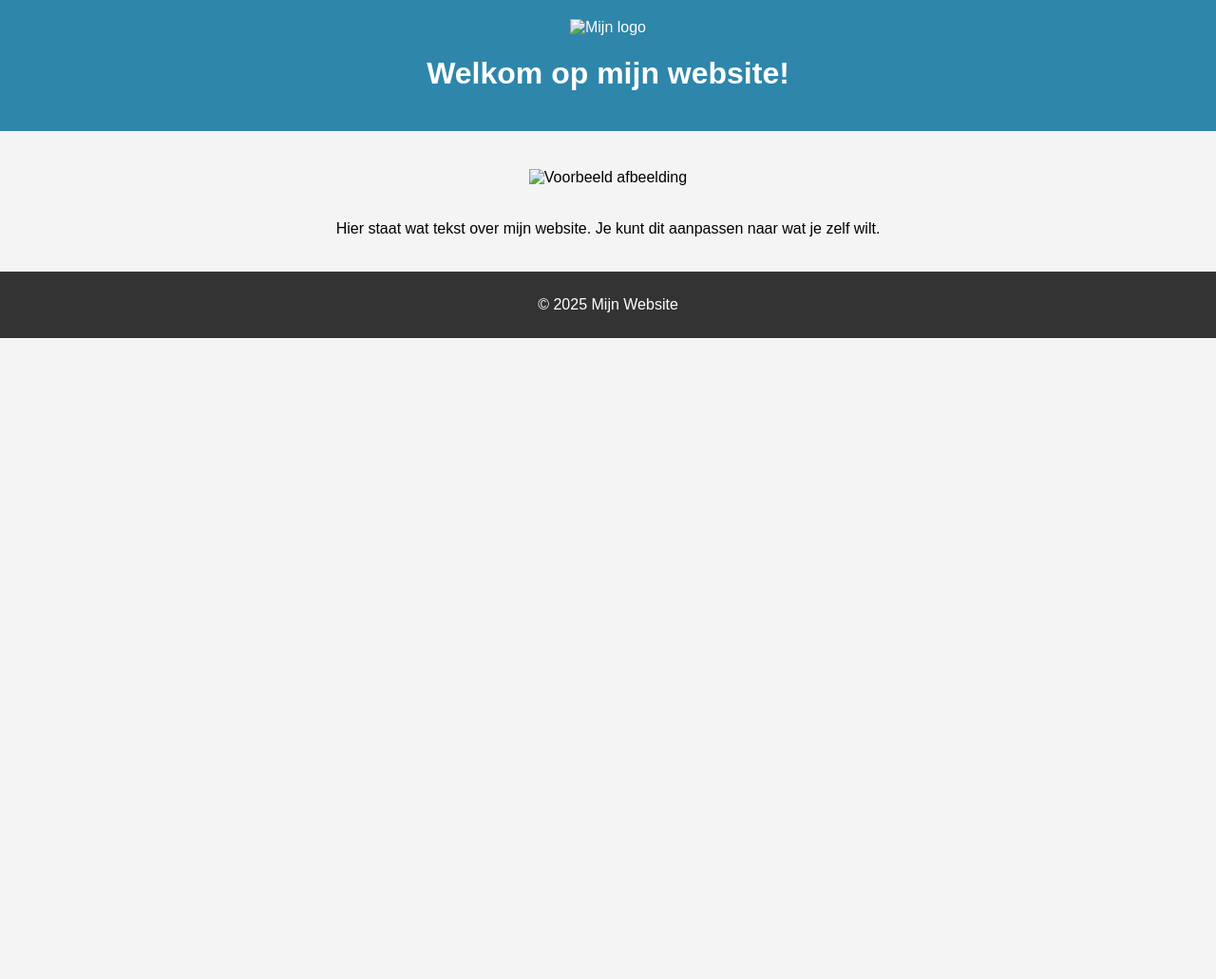
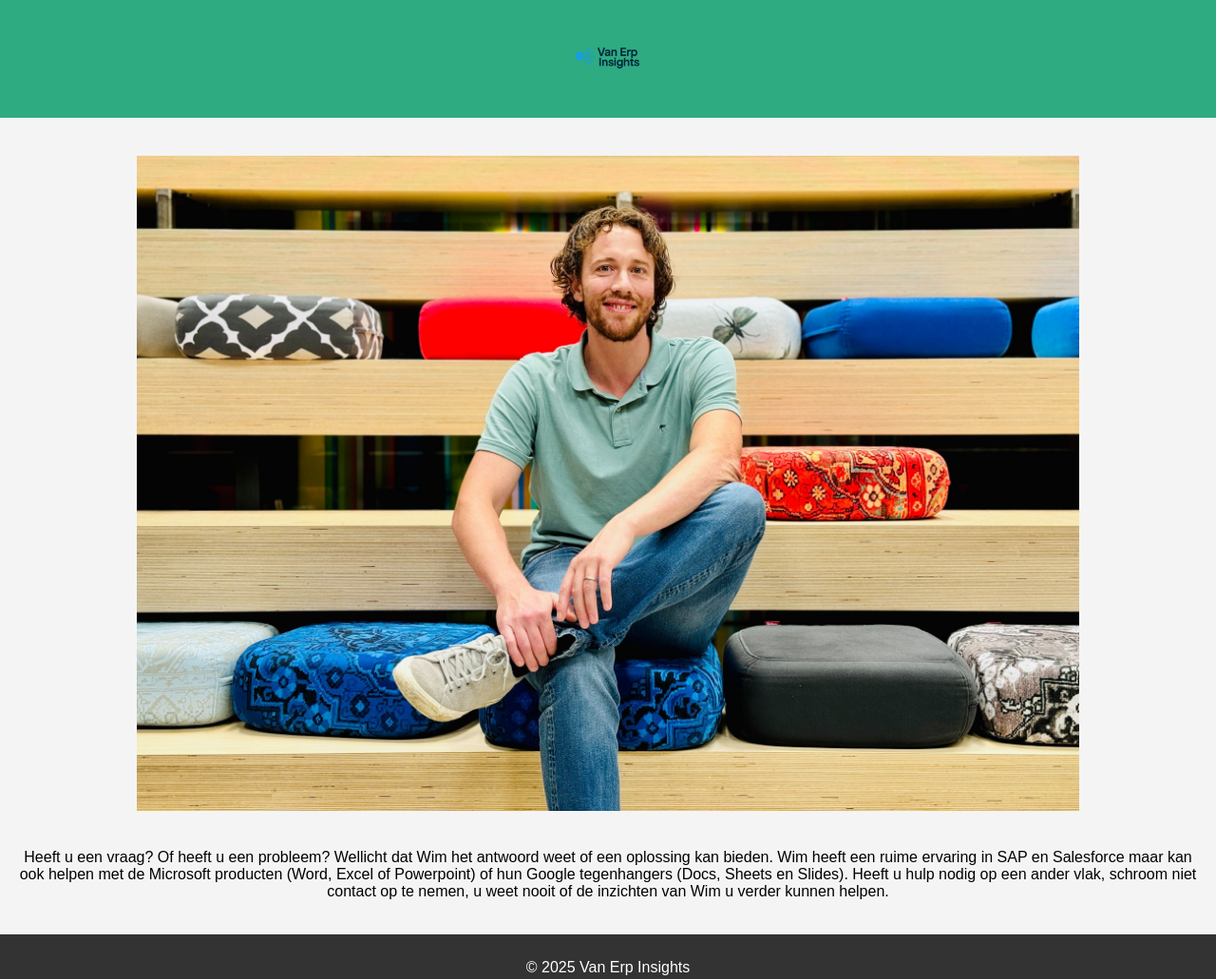
Before and after one commit to vanerpinsights/mijnwebsite, a plain HTML site: page index.html in a window 1280 px wide. Shown: the whole page at 95% size. Before the commit the page ends 800 px from the top, so only its background shows below. Drawn offline with Linux system fonts and the light colour scheme.

Commit message:
Add files via upload

```diff
--- a/index.html
+++ b/index.html
@@ -2,22 +2,22 @@
 <html lang="nl">
 <head>
   <meta charset="UTF-8">
-  <title>Mijn Website</title>
+  <title>Van Erp Insights</title>
   <link rel="stylesheet" href="style.css">
 </head>
 <body>
   <header>
-    <img src="logo.png" alt="Mijn logo" class="logo">
-    <h1>Welkom op mijn website!</h1>
+    <img src="Van Erp Insights logo.png" alt="Van Erp Insights logo" class="logo">
   </header>
 
   <main>
-    <img src="afbeelding.jpg" alt="Voorbeeld afbeelding" class="hero">
-    <p>Hier staat wat tekst over mijn website. Je kunt dit aanpassen naar wat je zelf wilt.</p>
+    <img src="Wim.jpg" alt="Wim van Erp" class="hero">
+    <p>Heeft u een vraag? Of heeft u een probleem? Wellicht dat Wim het antwoord weet of een oplossing kan bieden. Wim heeft een ruime ervaring in SAP en Salesforce maar kan ook helpen met de Microsoft producten (Word, Excel of Powerpoint) of hun Google tegenhangers (Docs, Sheets en Slides).
+Heeft u hulp nodig op een ander vlak, schroom niet contact op te nemen, u weet nooit of de inzichten van Wim u verder kunnen helpen.</p>
   </main>
 
   <footer>
-    <p>© 2025 Mijn Website</p>
+    <p>© 2025 Van Erp Insights</p>
   </footer>
 </body>
 </html>
--- a/style.css
+++ b/style.css
@@ -7,7 +7,7 @@ body {
 }
 
 header {
-  background-color: #2E86AB;
+  background-color: #2eab81;
   color: white;
   padding: 20px 0;
 }
```
Also changed, not shown: Van Erp Insights logo.png (added).
